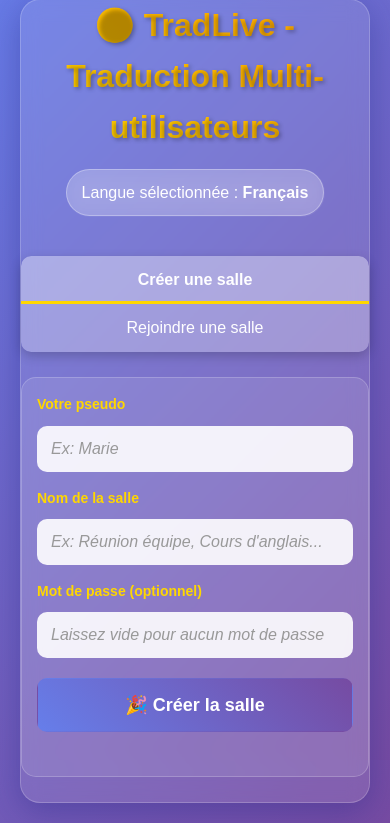
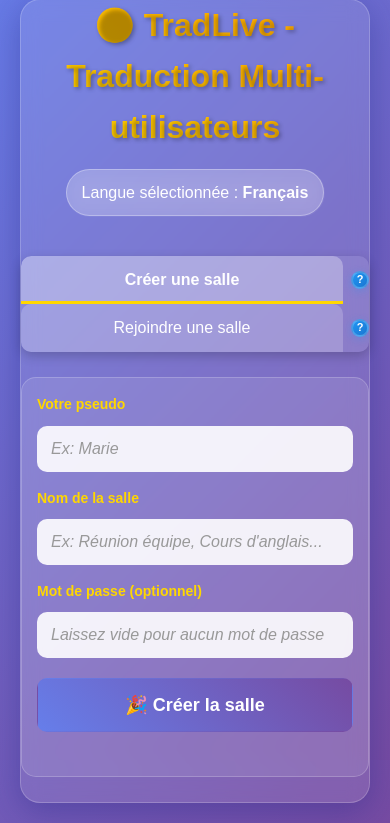
Before and after one commit to Dragonkalhan/tradlive-app, a Flask app: page /rooms in a window 390 px wide. Shown: the part 84-907 px from the top of the page. Run offline with Flask 3, Linux system fonts and the light colour scheme.

Commit message:
bouton d'aide

```diff
--- a/templates/rooms.html
+++ b/templates/rooms.html
@@ -364,6 +364,35 @@
                 top: -50px;
             }
         }
+        /* Version mobile (click au lieu de hover) */
+        @media (max-width: 768px) {
+            .tooltip-trigger:hover .tooltip {
+                opacity: 0;
+                visibility: hidden;
+            }
+
+            .tooltip-trigger.active .tooltip {
+                opacity: 1;
+                visibility: visible;
+                top: -50px;
+            }
+        }
+
+        /* Container pour tab + tooltip */
+        .tab-container {
+            position: relative;
+            display: inline-flex;
+            align-items: center;
+        }
+
+        .tab-container .tooltip-trigger {
+            margin-left: 8px;
+        }
+
+        .tabs {
+            display: flex;
+            gap: 0;
+        }
 
     </style>
 </head>
@@ -386,20 +415,20 @@
 
         <div class="main-tabs">
             <div class="tabs">
-                <button class="tab active" onclick="showTab('create')" data-translate="create_tab">
-                    Créer une salle
+                <div class="tab-container">
+                    <button class="tab active" onclick="showTab('create')" data-translate="create_tab">Créer une salle</button>
                     <span class="tooltip-trigger">
                         <div class="help-icon">?</div>
                         <div class="tooltip">Vous serez l'hôte de la conversation</div>
                     </span>
-                </button>
-                <button class="tab" onclick="showTab('join')" data-translate="join_tab">
-                    Rejoindre une salle
+                </div>
+                <div class="tab-container">
+                    <button class="tab" onclick="showTab('join')" data-translate="join_tab">Rejoindre une salle</button>
                     <span class="tooltip-trigger">
                         <div class="help-icon">?</div>
                         <div class="tooltip">Vous participerez à une conversation existante</div>
                     </span>
-                </button>
+                </div>
             </div>
 
 
```
